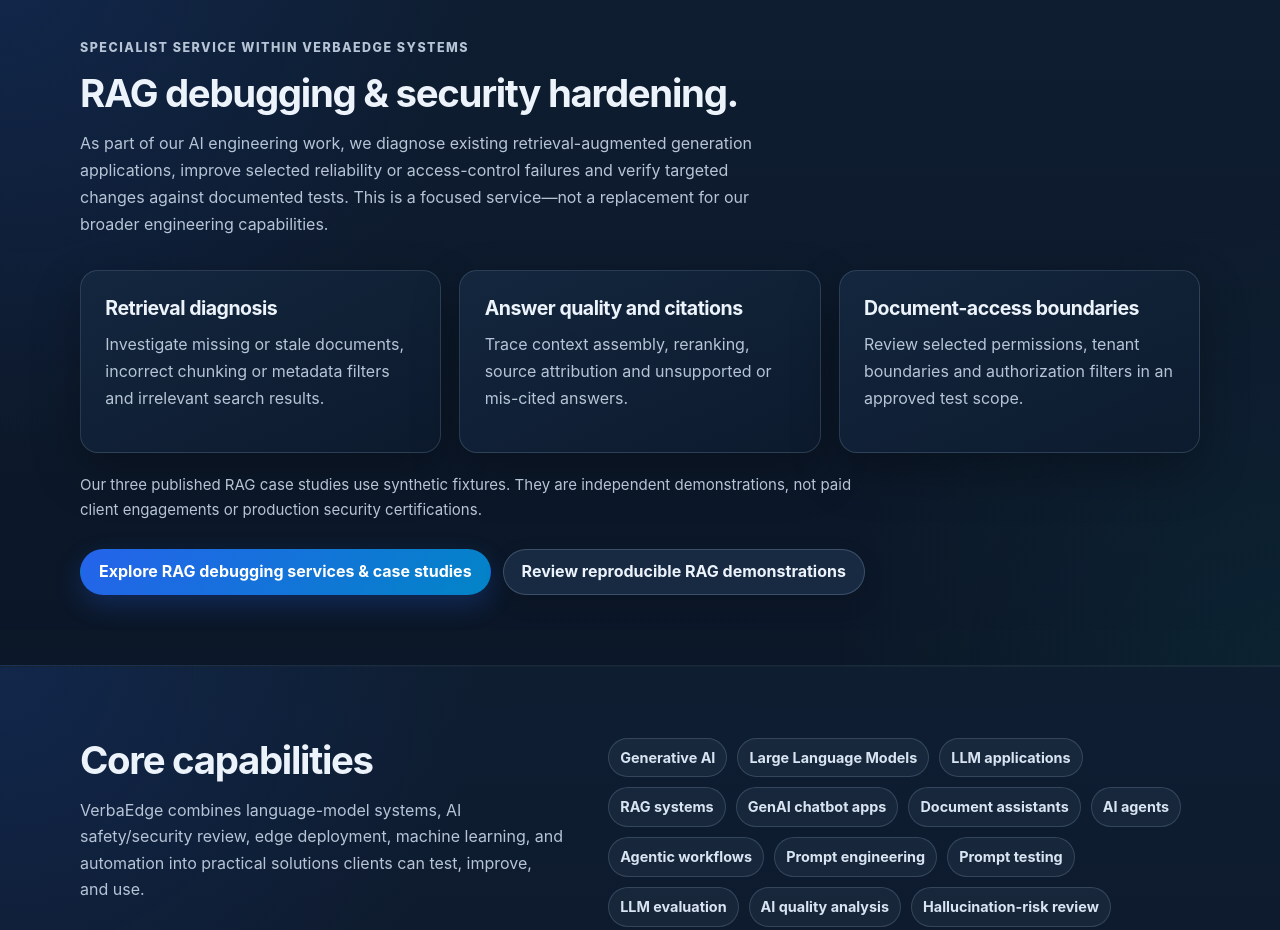
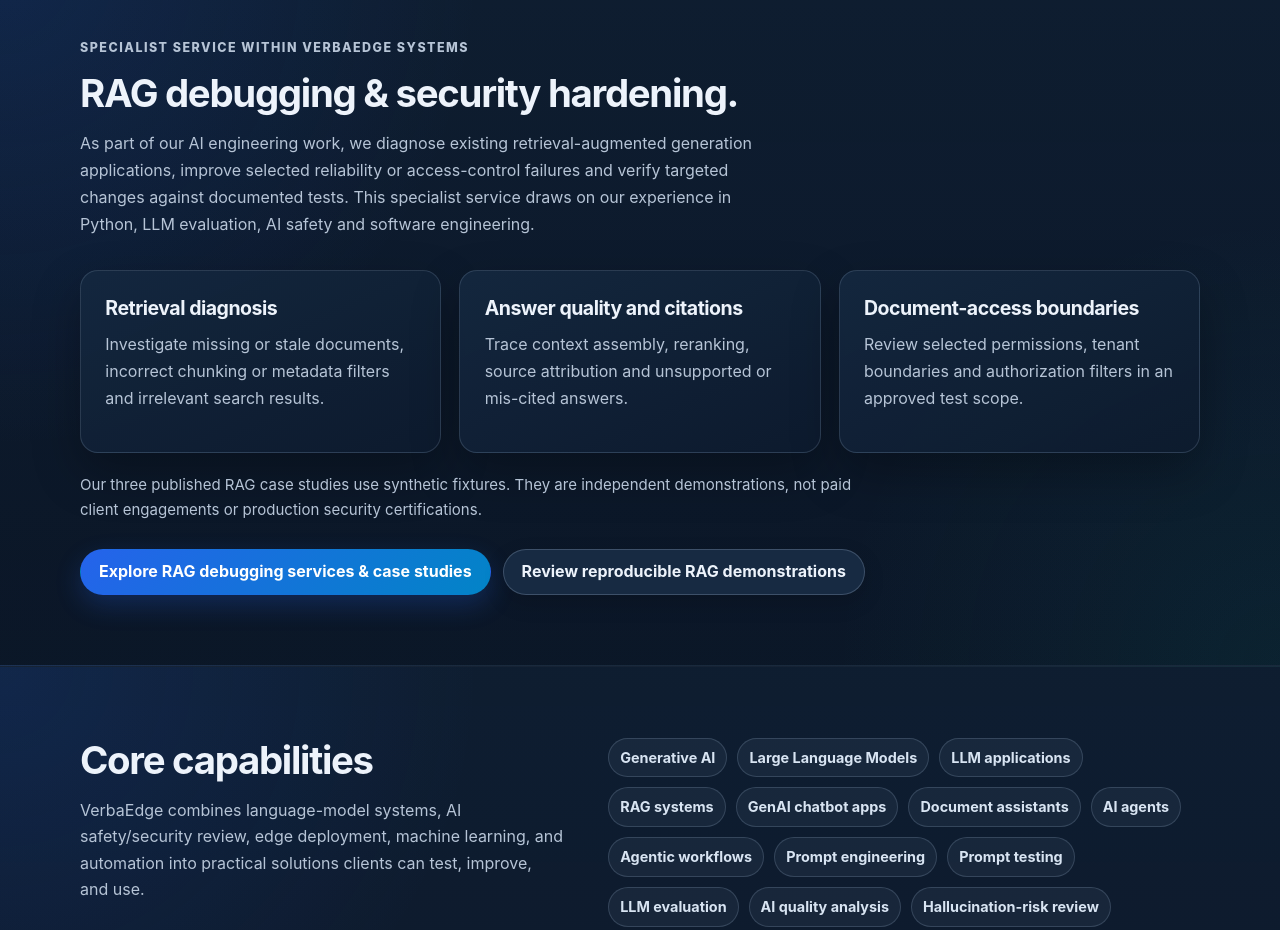
Before and after one commit to VerbaEdge/verbaedge-systems, a plain HTML site: page index.html in a window 1280 px wide. Shown: the part 3180-4110 px from the top of the page. Drawn offline with Linux system fonts and the light colour scheme.

Commit message:
Refine RAG expansion copy for a customer-facing Systems homepage

```diff
--- a/index.html
+++ b/index.html
@@ -186,7 +186,7 @@
     <div class="section-heading">
       <p class="eyebrow">Specialist service within VerbaEdge Systems</p>
       <h2>RAG debugging &amp; security hardening.</h2>
-      <p>As part of our AI engineering work, we diagnose existing retrieval-augmented generation applications, improve selected reliability or access-control failures and verify targeted changes against documented tests. This is a focused service—not a replacement for our broader engineering capabilities.</p>
+      <p>As part of our AI engineering work, we diagnose existing retrieval-augmented generation applications, improve selected reliability or access-control failures and verify targeted changes against documented tests. This specialist service draws on our experience in Python, LLM evaluation, AI safety and software engineering.</p>
     </div>
     <div class="card-grid services-grid">
       <article class="card"><h3>Retrieval diagnosis</h3><p>Investigate missing or stale documents, incorrect chunking or metadata filters and irrelevant search results.</p></article>
```
